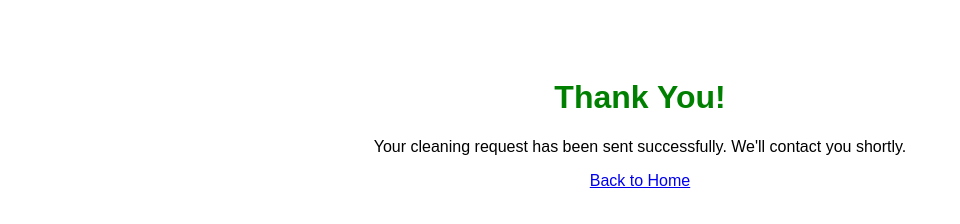
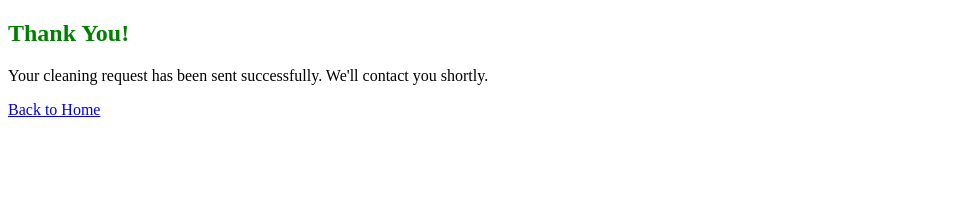
Before and after one commit to yulianfalafivka/Innovataclean, a plain HTML site: page thank-you.html in a window 1280 px wide. Shown: the whole page, without its empty margins (0-960 px from the left). Drawn offline with Linux system fonts and the light colour scheme.

Commit message:
Update thank-you.html

```diff
--- a/thank-you.html
+++ b/thank-you.html
@@ -1,21 +1,13 @@
 <!DOCTYPE html>
 <html lang="en">
 <head>
-  <meta charset="UTF-8">
-  <title>Thank You</title>
-  <style>
-    body {
-      font-family: sans-serif;
-      text-align: center;
-      padding: 50px;
-    }
-    h1 {
-      color: green;
-    }
-  </style>
+  <meta charset="UTF-8" />
+  <meta name="robots" content="index, follow" />
+  <meta name="viewport" content="width=device-width, initial-scale=1.0" />
+  <title>Thank You - InnovataClean</title>
 </head>
 <body>
-  <h1>Thank You!</h1>
+  <h2 style="color: green;">Thank You!</h2>
   <p>Your cleaning request has been sent successfully. We'll contact you shortly.</p>
   <a href="index.html">Back to Home</a>
 </body>
```
